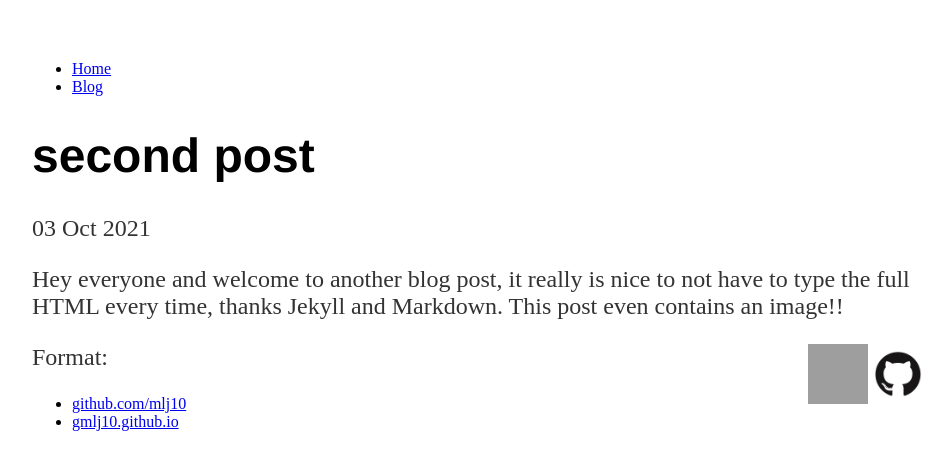
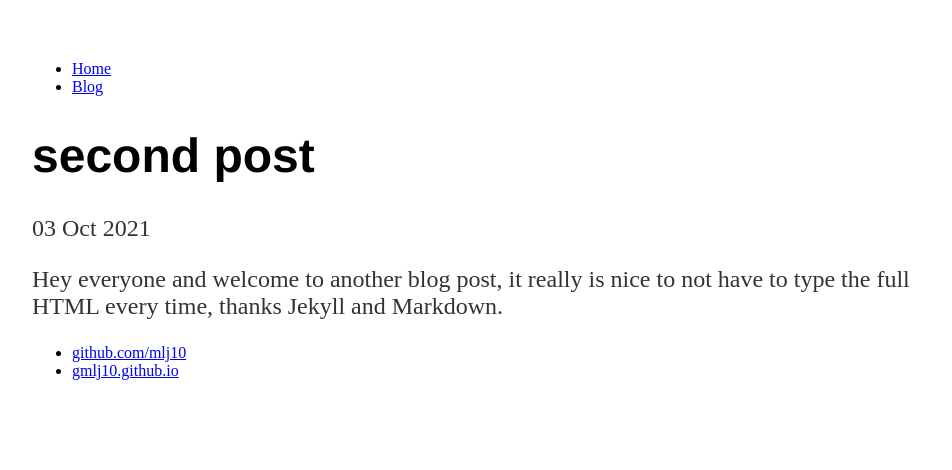
Before and after one commit to mlj10/mlj10.github.io, a Jekyll site: the page built from _posts/2021-10-03-second-post.md, in a window 1280 px wide. Shown: the top 470 px of the page, without its empty margins (160-1112 px from the left). Built offline with Jekyll 4.4.1, drawn with Linux system fonts in a browser that asks for light colours; grey boxes are pictures that could not be loaded.

Commit message:
Update 2021-10-03-second-post.md

```diff
--- a/_posts/2021-10-03-second-post.md
+++ b/_posts/2021-10-03-second-post.md
@@ -5,7 +5,3 @@
 ---
 
 Hey everyone and welcome to another blog post, it really is nice to not have to type the full HTML every time, thanks Jekyll and Markdown.
-This post even contains an image!!
-
-![GitHub Logo](/mlj10.github.io/GitHubLogo.png)
-Format: ![Alt Text](url)
```
